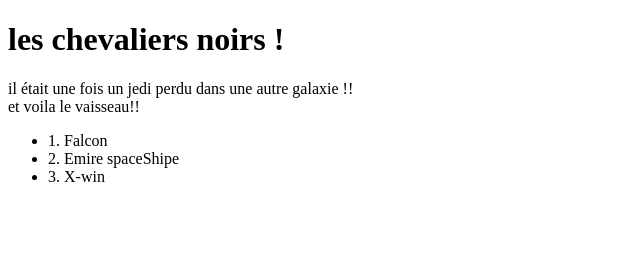
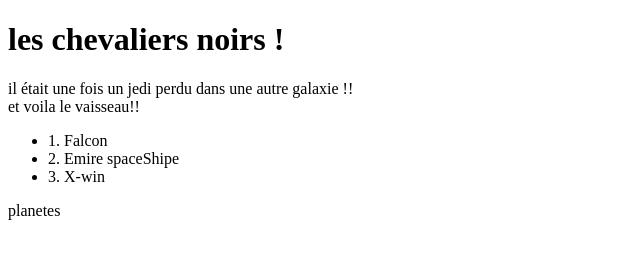
Before and after one commit to stephanemejias/formation-git, a plain HTML site: page index.html in a window 1280 px wide. Shown: the full height of the page, 0-640 px from the left. Drawn offline with Linux system fonts and the light colour scheme.

```diff
--- a/index.html
+++ b/index.html
@@ -20,5 +20,6 @@
         <li>2. Emire spaceShipe</li>
         <li>3. X-win</li>
     </ul>
+    <div>planetes</div>
 </body>
 </html>
```
